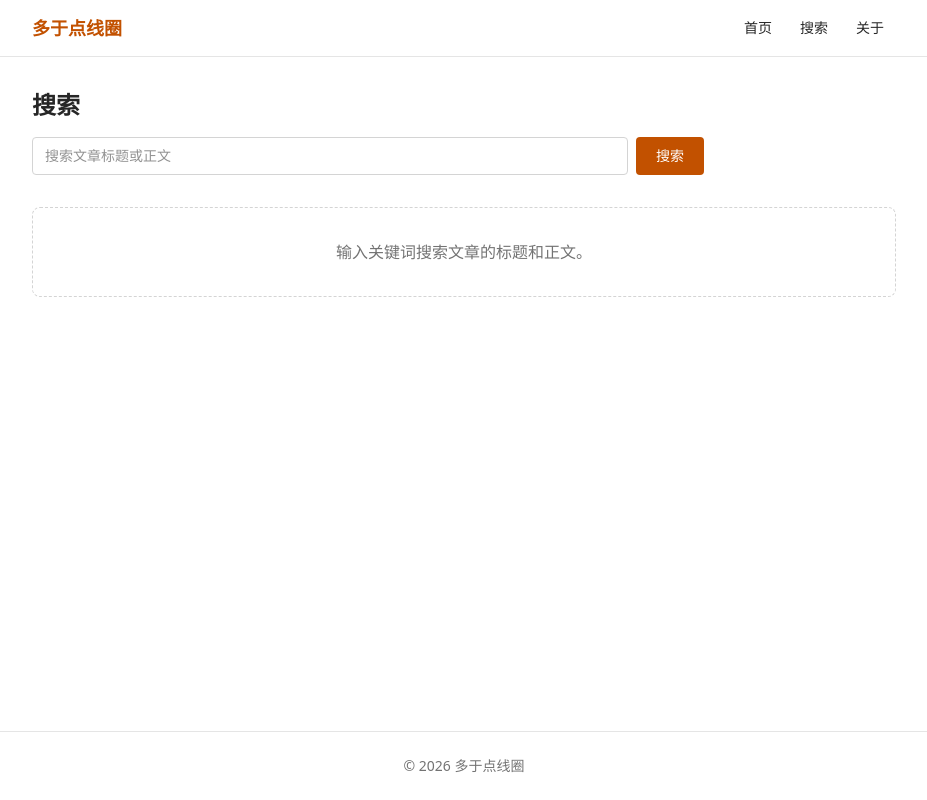
After one commit to YHuaYang/my-python-learning, a Django app: page /search/ in a window 1280 px wide. The commit adds this page. Shown: the whole page, without its empty margins (176-1103 px from the left). Run offline with Django 5.2, Linux system fonts and the light colour scheme; style sheets or scripts are compiled from the project's sources; parts of the project's set-up code (start-up, migrations or seed data) failed here and were passed over.

Commit message:
feat: 新增搜索功能
- blog/forms.py 首次引入表单：SearchForm 用 forms.Form 而非 ModelForm，
  因为搜索不保存数据；required=False 允许空白提交，max_length=100 限制输入
- 视图用 get 而不是 post：搜索结果可收藏、分享、后退，因此不需要 csrf_token
- 用 Q(title__icontains) | Q(text__icontains) 组合「标题或正文」，
  与 status='published' 混用时是 AND 关系，草稿不会出现在结果里
- request.GET or None：空 QueryDict 传 None 生成未绑定表单，避免
  直接访问 /search/ 时报「此字段为必填项」
- Post.objects.none() 作为默认值，保证模板 for/empty 分支行为一致
- 已实测：空白提交、超长输入（显示中文校验错误）、草稿隔离均正常

```diff
--- /dev/null
+++ b/blog/forms.py
@@ -0,0 +1,17 @@
+from django import forms
+from .models import Post
+
+
+class SearchForm(forms.Form):
+    # 用普通 Form 而不是 ModelForm：搜索不保存数据，不需要模型绑定。
+    # required=False 让空白提交也能通过校验（不填关键词 = 显示全部或空结果）
+    q = forms.CharField(
+        label='关键词',
+        required=False,
+        max_length=100,
+        widget=forms.TextInput(attrs={
+            'placeholder': '搜索文章标题或正文',
+            'class': 'w-full rounded border border-neutral-300 px-3 py-2 text-sm '
+                     'focus:border-brand focus:outline-none',
+        }),
+    )
--- a/blog/templates/blog/base.html
+++ b/blog/templates/blog/base.html
@@ -16,6 +16,7 @@
                 </a>
                 <nav class="flex items-center gap-1 text-sm">
                     <a href="{% url 'post_list' %}" class="rounded px-3 py-1.5 hover:bg-neutral-100">首页</a>
+                    <a href="{% url 'search' %}" class="rounded px-3 py-1.5 hover:bg-neutral-100">搜索</a>
                     <a href="{% url 'about' %}" class="rounded px-3 py-1.5 hover:bg-neutral-100">关于</a>
                 </nav>
             </div>
--- /dev/null
+++ b/blog/templates/blog/search.html
@@ -0,0 +1,39 @@
+{% extends "blog/base.html" %}
+{% block title %}搜索 - 多于点线圈 blog{% endblock %}
+{% block content %}
+    <h1 class="text-2xl font-bold">搜索</h1>
+
+    <form method="get" class="mt-4 max-w-2xl">
+        <div class="flex gap-2">
+            <div class="flex-1">{{ form.q }}</div>
+            <button type="submit"
+                    class="shrink-0 rounded bg-brand px-5 py-2 text-sm font-medium text-white transition-colors hover:bg-brand-dark">
+                搜索
+            </button>
+        </div>
+        {% if form.q.errors %}
+            <p class="mt-2 text-sm text-red-600">{{ form.q.errors|join:" " }}</p>
+        {% endif %}
+    </form>
+
+    {% if keyword %}
+        <p class="mt-8 text-sm text-neutral-500">
+            「<span class="font-medium text-neutral-700">{{ keyword }}</span>」
+            {% if posts %}共找到 {{ posts|length }} 篇{% else %}没有找到相关文章{% endif %}
+        </p>
+
+        {% if posts %}
+            <div class="mt-4">
+                {% include "blog/_posts.html" %}
+            </div>
+        {% else %}
+            <div class="mt-6 rounded-lg border border-dashed border-neutral-300 p-8 text-center text-neutral-500">
+                <p>换个关键词试试，比如文章标题里的词。</p>
+            </div>
+        {% endif %}
+    {% else %}
+        <div class="mt-8 rounded-lg border border-dashed border-neutral-300 p-8 text-center text-neutral-500">
+            <p>输入关键词搜索文章的标题和正文。</p>
+        </div>
+    {% endif %}
+{% endblock %}
--- a/blog/urls.py
+++ b/blog/urls.py
@@ -13,4 +13,5 @@ urlpatterns = [
     path('posts/<str:slug>/', views.post_detail, name='post_detail'),
     path('tag/<str:slug>/', views.tag_posts, name='tag_posts'),
     path('category/<str:slug>/', views.category_posts, name='category_posts'),
+    path('search/', views.search, name='search'),
 ]
--- a/blog/views.py
+++ b/blog/views.py
@@ -11,7 +11,8 @@ views.py 处理用户请求：查数据 → 选模板 → 返回 HTML。
 """
 from django.shortcuts import render,get_object_or_404
 from .models import Post,Category,Tag
-from django.db.models import F
+from .forms import SearchForm
+from django.db.models import F,Q
 
 
 def post_list(request):
@@ -73,3 +74,23 @@ def tag_posts(request, slug):
         'title': f'标签：{tag.name}',
         'posts': posts,
     })
+
+
+def search(request):
+    form = SearchForm(request.GET or None)
+    posts = Post.objects.none()  # 默认空 QuerySet
+    keyword = ''
+
+    if form.is_valid():
+        keyword = form.cleaned_data['q'].strip()
+        if keyword:
+            posts = Post.objects.filter(
+                Q(title__icontains=keyword) | Q(text__icontains=keyword),
+                status='published',
+            ).order_by('-published_date')
+
+    return render(request, 'blog/search.html', {
+        'form': form,
+        'posts': posts,
+        'keyword': keyword,
+    })
```
